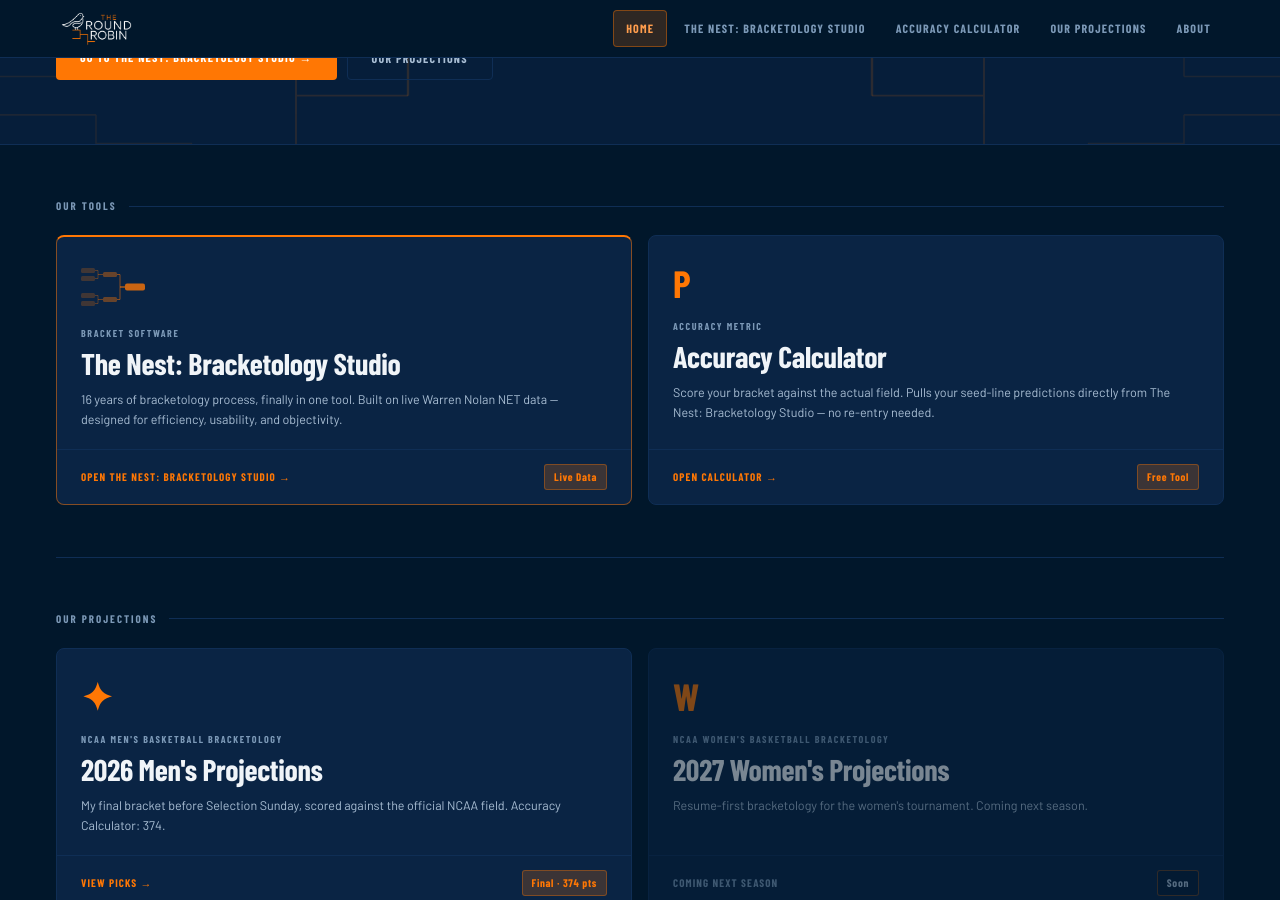
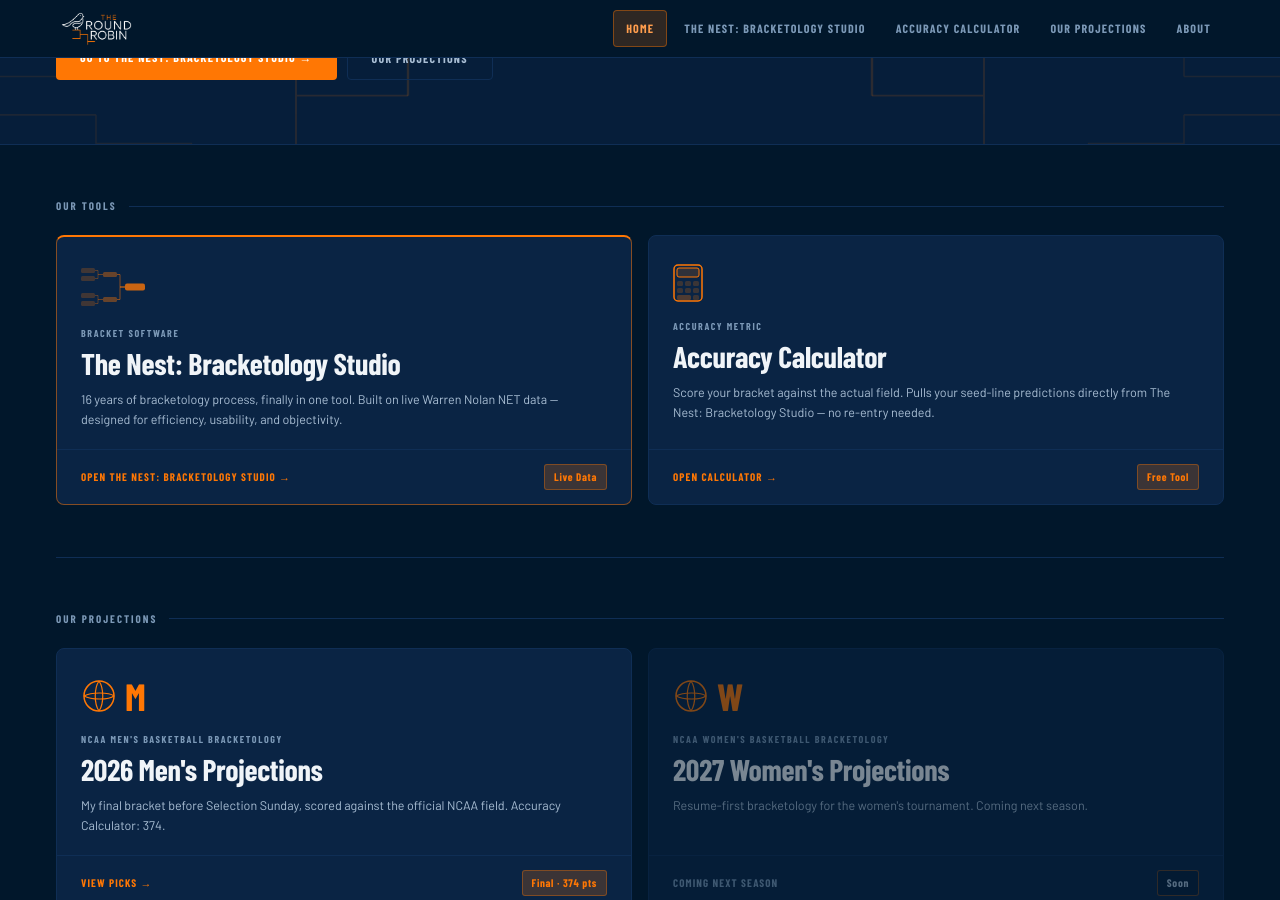
Before and after one commit to GrantBH12/The-Round-Robin, a Jekyll site: the page built from index.html, in a window 1280 px wide and 900 px high, scrolled down 395 px. Built offline with Jekyll 4.4.1, drawn with Linux system fonts in a browser that asks for light colours; some web fonts are replaced.

Commit message:
feat: champion line in hero, basketball+letter icons, calculator icon
Add horizontal champion line from midpoint of championship connector.
Replace projection card icons with basketball SVG + M/W letter combo.
Replace Paymon 'P' with inline calculator SVG (display, 2x3 button
grid, wide zero key).

Co-Authored-By: Claude Sonnet 4.6 <noreply@anthropic.com>

```diff
--- a/index.html
+++ b/index.html
@@ -70,9 +70,10 @@ layout: default
       <line x1="400" y1="275" x2="545" y2="275"/>
     </g>
 
-    <!-- Championship: vertical connector between left (y=205) and right (y=275) finalists -->
+    <!-- Championship: vertical connector + horizontal champion line from midpoint -->
     <g stroke="#FF7704" stroke-width="2" fill="none" opacity="0.20">
       <line x1="400" y1="205" x2="400" y2="275"/>
+      <line x1="400" y1="240" x2="470" y2="240"/>
     </g>
 
     <!-- Robin perched on right R3 advance line (y=120, x=545-615), facing left -->
@@ -137,7 +138,20 @@ layout: default
     </a>
     <a href="{{ site.baseurl }}/paymon/" class="hub-card">
       <div class="hc-top">
-        <div class="hc-icon">P</div>
+        <div class="hc-icon">
+          <svg width="30" height="38" viewBox="0 0 30 38" fill="none" aria-hidden="true" style="display:block">
+            <rect x="1" y="1" width="28" height="36" rx="4" stroke="#FF7704" stroke-width="1.5"/>
+            <rect x="4" y="4" width="22" height="9" rx="2" fill="rgba(255,119,4,0.15)" stroke="#FF7704" stroke-width="1"/>
+            <rect x="4" y="17" width="6" height="5" rx="1.5" fill="rgba(255,119,4,0.2)"/>
+            <rect x="12" y="17" width="6" height="5" rx="1.5" fill="rgba(255,119,4,0.2)"/>
+            <rect x="20" y="17" width="6" height="5" rx="1.5" fill="rgba(255,119,4,0.2)"/>
+            <rect x="4" y="24" width="6" height="5" rx="1.5" fill="rgba(255,119,4,0.2)"/>
+            <rect x="12" y="24" width="6" height="5" rx="1.5" fill="rgba(255,119,4,0.2)"/>
+            <rect x="20" y="24" width="6" height="5" rx="1.5" fill="rgba(255,119,4,0.2)"/>
+            <rect x="4" y="31" width="14" height="5" rx="1.5" fill="rgba(255,119,4,0.28)"/>
+            <rect x="20" y="31" width="6" height="5" rx="1.5" fill="rgba(255,119,4,0.2)"/>
+          </svg>
+        </div>
         <div class="hc-label">Accuracy Metric</div>
         <div class="hc-title">Accuracy Calculator</div>
         <div class="hc-desc">Score your bracket against the actual field. Pulls your seed-line predictions directly from The Nest: Bracketology Studio — no re-entry needed.</div>
@@ -157,7 +171,16 @@ layout: default
   <div class="card-grid">
     <a href="{{ site.baseurl }}/predictions/" class="hub-card">
       <div class="hc-top">
-        <div class="hc-icon">✦</div>
+        <div class="hc-icon" style="display:flex;align-items:center;gap:8px;">
+          <svg width="36" height="36" viewBox="0 0 36 36" fill="none" aria-hidden="true">
+            <circle cx="18" cy="18" r="15" stroke="#FF7704" stroke-width="1.5"/>
+            <path d="M18 3 C13 10 13 26 18 33" stroke="#FF7704" stroke-width="1.2" fill="none"/>
+            <path d="M18 3 C23 10 23 26 18 33" stroke="#FF7704" stroke-width="1.2" fill="none"/>
+            <path d="M3 18 C10 14 28 14 33 18" stroke="#FF7704" stroke-width="1.2" fill="none"/>
+            <path d="M3 18 C10 22 28 22 33 18" stroke="#FF7704" stroke-width="1.2" fill="none"/>
+          </svg>
+          <span>M</span>
+        </div>
         <div class="hc-label">NCAA Men's Basketball Bracketology</div>
         <div class="hc-title">2026 Men's Projections</div>
         <div class="hc-desc">My final bracket before Selection Sunday, scored against the official NCAA field. Accuracy Calculator: 374.</div>
@@ -169,7 +192,16 @@ layout: default
     </a>
     <div class="hub-card soon">
       <div class="hc-top">
-        <div class="hc-icon">W</div>
+        <div class="hc-icon" style="display:flex;align-items:center;gap:8px;">
+          <svg width="36" height="36" viewBox="0 0 36 36" fill="none" aria-hidden="true">
+            <circle cx="18" cy="18" r="15" stroke="#FF7704" stroke-width="1.5"/>
+            <path d="M18 3 C13 10 13 26 18 33" stroke="#FF7704" stroke-width="1.2" fill="none"/>
+            <path d="M18 3 C23 10 23 26 18 33" stroke="#FF7704" stroke-width="1.2" fill="none"/>
+            <path d="M3 18 C10 14 28 14 33 18" stroke="#FF7704" stroke-width="1.2" fill="none"/>
+            <path d="M3 18 C10 22 28 22 33 18" stroke="#FF7704" stroke-width="1.2" fill="none"/>
+          </svg>
+          <span>W</span>
+        </div>
         <div class="hc-label">NCAA Women's Basketball Bracketology</div>
         <div class="hc-title">2027 Women's Projections</div>
         <div class="hc-desc">Resume-first bracketology for the women's tournament. Coming next season.</div>
```
